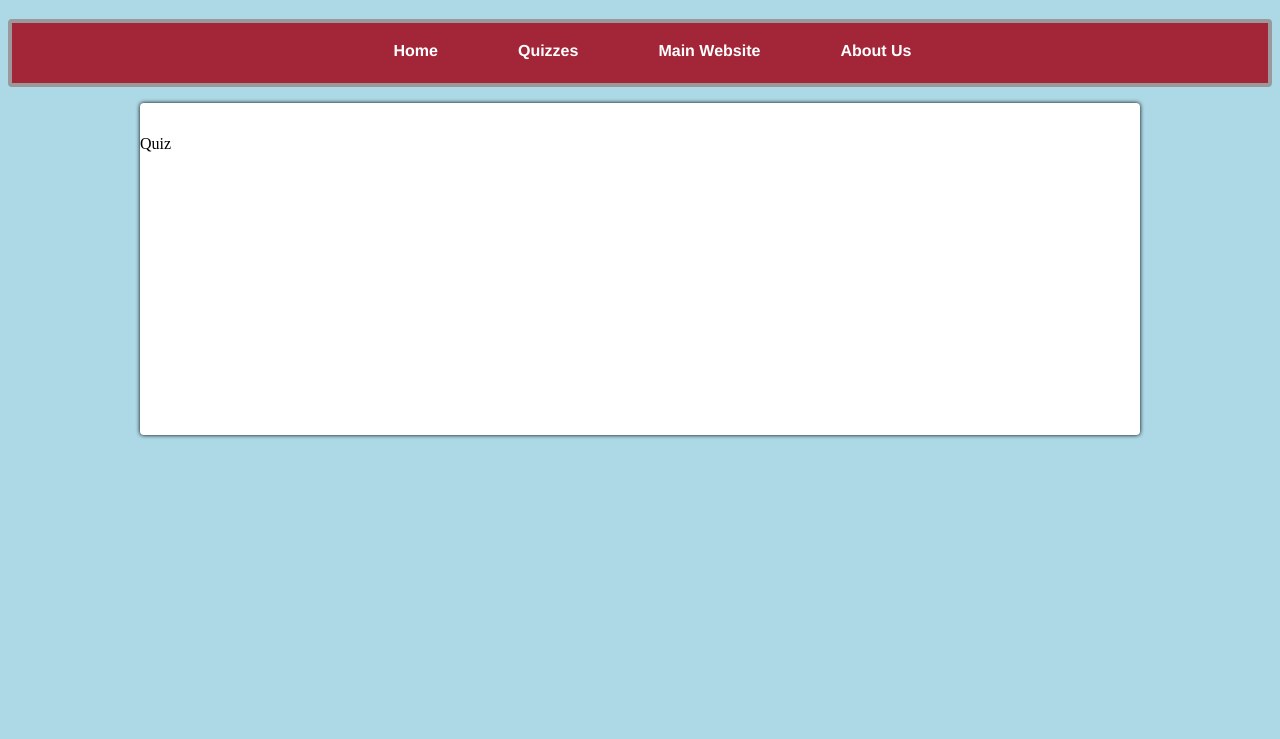
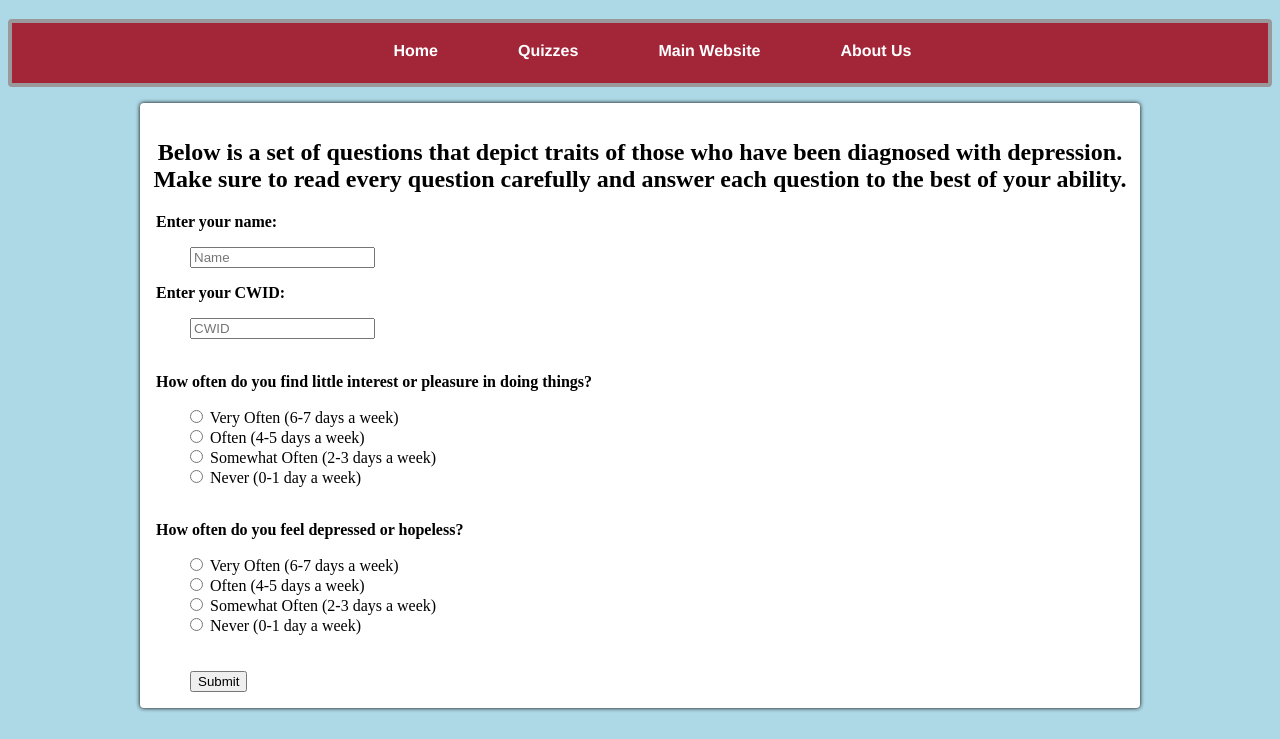
Before and after one commit to bigguyhere/CS146Project, a plain HTML site: page depressionQuiz.html in a window 1280 px wide. Shown: the part 61-800 px from the top of the page. Drawn offline with Linux system fonts and the light colour scheme.

Commit message:
Added Infrastructure to Depression Quiz

```diff
--- a/depressionQuiz.html
+++ b/depressionQuiz.html
@@ -14,8 +14,8 @@
 	  <LI class = "submenu">Quizzes
 	    <UL>
 	      <LI><a href = "depressionQuiz.html">Depression</a></LI>
-	      <LI>Submenu2</LI>
-	      <LI>Submenu3</LI>
+	      <LI>Anxiety</LI>
+	      <LI>ADHD</LI>
 	    </UL>
 	  </LI>
 	  <LI><a href = "https://www.stevens.edu/directory/counseling-and-psychological-services">Main Website</a></LI>
@@ -24,7 +24,59 @@
       </div>
     </header>
     <div class = "mainText">
-        <p> Quiz</p>
+      <form>
+	<h2 class = "center">Below is a set of questions that depict traits of those who
+	   have been diagnosed with depression. Make sure to read every
+	   question carefully and answer each question to the best of
+	   your ability.
+	</h2>
+	<p>Enter your name:</p>
+	<input type="text" name="name" placeholder="Name">
+	<br>
+	<p>Enter your CWID:</p>
+	<input type="text" name="cwid" placeholder="CWID">
+	<br>
+	<br>
+	<p>How often do you find little interest or pleasure in doing things?</p>
+	<div>
+	  <input type="radio" name = "Q1answers" id ="Q1answers1" value="1">
+	  <label for= "Q1answers1">Very Often (6-7 days a week)</label>
+	</div>
+	<div>
+	  <input type="radio" name = "Q1answers" id ="Q1answers2" value="2">
+	  <label for= "Q1answers2">Often (4-5 days a week)</label>
+	</div>
+	<div>
+	  <input type="radio" name = "Q1answers" id ="Q1answers3" value="3">
+	  <label for= "Q1answers3">Somewhat Often (2-3 days a week)</label>
+	</div>
+	<div>
+	  <input type="radio" name = "Q1answers" id ="Q1answers4" value="4">
+	  <label for= "Q1answers4">Never (0-1 day a week)</label>
+	</div>
+	<br>
+	<p>How often do you feel depressed or hopeless?</p>
+	<div>
+	  <input type="radio" name = "Q2answers" id ="Q2answers1" value="1">
+	  <label for= "Q2answers1">Very Often (6-7 days a week)</label>
+	</div>
+	<div>
+	  <input type="radio" name = "Q2answers" id ="Q2answers2" value="2">
+	  <label for= "Q2answers2">Often (4-5 days a week)</label>
+	</div>
+	<div>
+	  <input type="radio" name = "Q2answers" id ="Q2answers3" value="3">
+	  <label for= "Q2answers3">Somewhat Often (2-3 days a week)</label>
+	</div>
+	<div>
+	  <input type="radio" name = "Q2answers" id ="Q2answers4" value="4">
+	  <label for= "Q2answers4">Never (0-1 day a week)</label>
+	</div>
+	<br>
+	<br>
+	<input type="submit" value = "Submit">
+	<br>
+      </form>
     </div>
   </body>
 </html>
--- a/styles.css
+++ b/styles.css
@@ -44,7 +44,19 @@ h1 {
 	box-shadow: 0px 0px 4px black;
 	border-radius: 4px;
 	width: 1000px;
-	height: 300px
+	height: 100%;
+}
+
+.mainText > form > p {
+	padding-left: 16px;
+	font-weight: bold;
+}
+
+.mainText > form > div {
+	display: block;
+	margin: 0;
+	padding: 0;
+	vertical-align: middle;
 }
 
 .menuBar > ul {
@@ -88,6 +100,10 @@ h1 {
 	background-color: #f3f3f3;
 }
 
+input {
+	margin-left: 50px;
+}
+
 .center {
 	text-align: center;
 }
```
